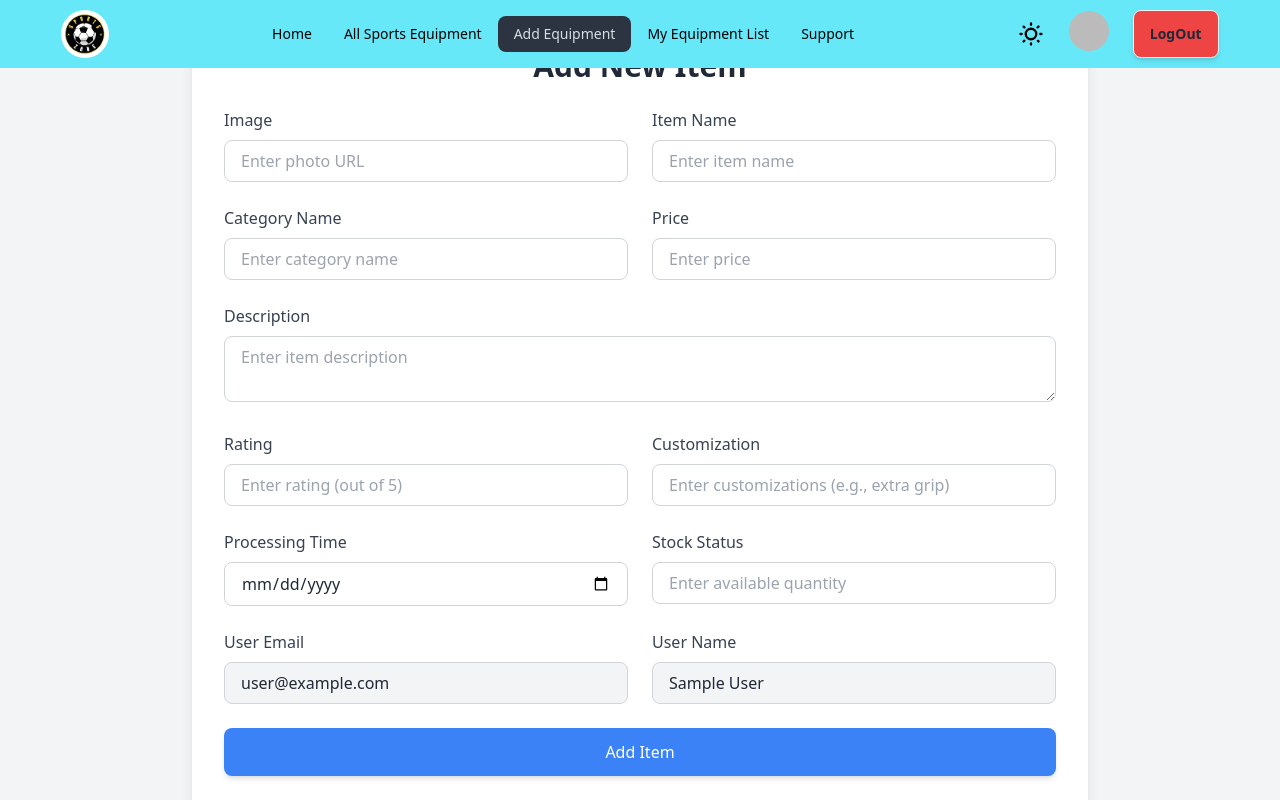
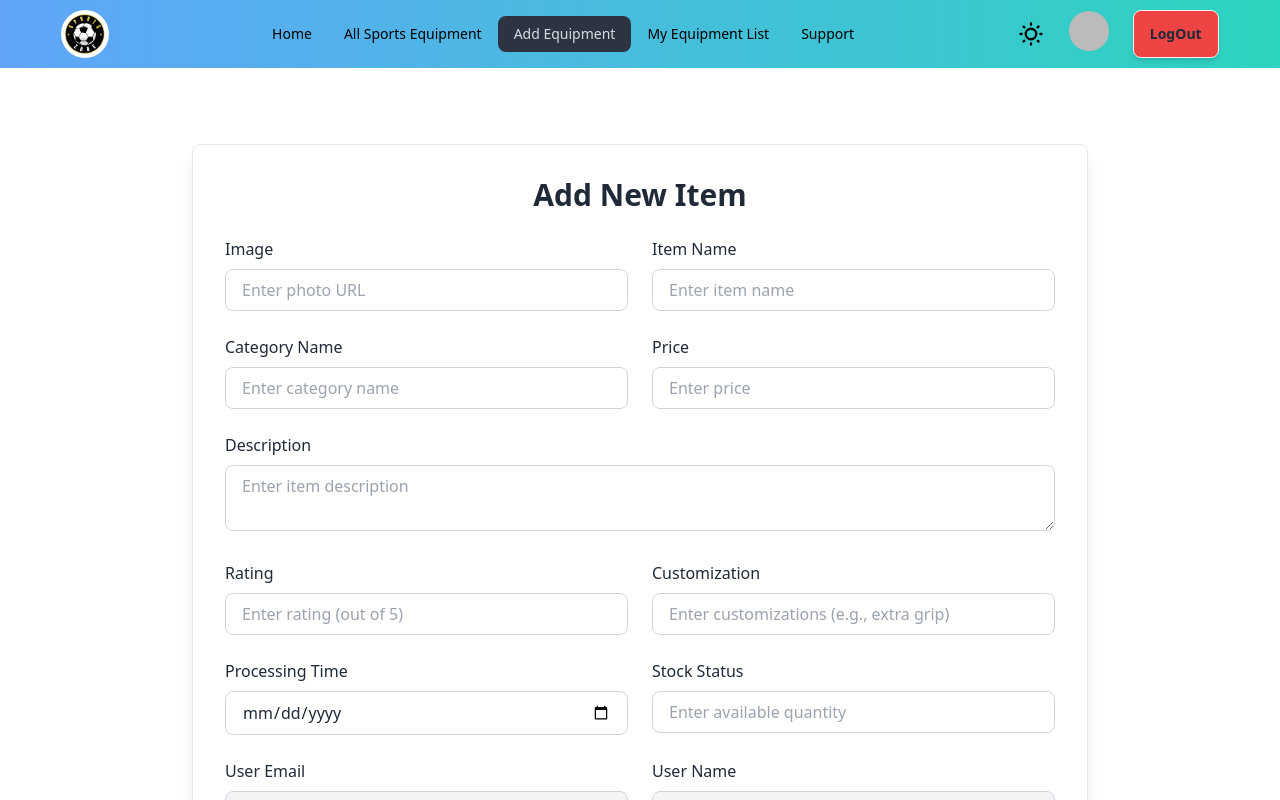
Before and after one commit to GolamRabbaniSajib/sports-zone, a React (Vite) app: page /addEquip in a window 1280 px wide. Shown: the top 800 px of the page. Built offline with nearby package versions, Linux system fonts and the light colour scheme; no server answers; sample sign-in values are in the browser's storage.

Commit message:
design improve 2

```diff
--- a/src/components/ActiveSlider.jsx
+++ b/src/components/ActiveSlider.jsx
@@ -33,7 +33,7 @@ const ActiveSlider = () => {
     slidesToScroll: 1,
   };
   return (
-    <div className="py-10">
+    <div className="pt-20 space-y-6">
       <div className="py-9">
         <h1 className="text-3xl font-bold text-center">
           <span className="text-blue-400">Top</span> Seller
--- a/src/components/Footer.jsx
+++ b/src/components/Footer.jsx
@@ -1,6 +1,6 @@
 const Footer = () => {
   return (
-    <div className="bg-cyan-300 text-black mt-28">
+    <div className="bg-gradient-to-r from-blue-400 to-teal-400  text-black mt-28">
       <footer className="footer footer-center w-11/12 mx-auto text-base-content rounded p-10">
       <div>
         <h1 className="text-3xl text-center pt-4 py-2 font-bold text-black">Sports Zone</h1>
--- a/src/components/ItemCard.jsx
+++ b/src/components/ItemCard.jsx
@@ -5,7 +5,7 @@ import { Rating } from "@smastrom/react-rating";
 import "@smastrom/react-rating/style.css";
 
 const ItemCard = ({ item }) => {
-  const { _id, photo, name, categoryName, price, rating } = item;
+  const { _id, photo, name, categoryName, price, rating, description } = item;
   return (
     <div>
       <Zoom>
@@ -23,22 +23,8 @@ const ItemCard = ({ item }) => {
           <div className="mt-2 text-white">
             {/* Name */}
             <h2 className="text-3xl font-bold ">{name}</h2>
-            {/* Rating */}
-            <div className="flex justify-center mt-2">
-              <Rating style={{ maxWidth: 180 }} value={rating} readOnly />
-            </div>
-            <div className="flex justify-between items-center my-2">
-              {/* Price */}
-              <h1 className="text-xl font-semibold text-gray-500">{price}$</h1>
-              {/* Category */}
-              {categoryName ? (
-                <div className="badge badge-secondary">{categoryName}</div>
-              ) : (
-                <div className="badge badge-secondary">Uncategorised</div>
-              )}
-            </div>
-
-
+            {/* description */}
+            <div className="mt-2">{description.substring(0, 60)}...</div>
             {/* View Details Button */}
             <div className="mt-4">
               <Link to={`viewDetail/${_id}`}>
--- a/src/components/NavBar.jsx
+++ b/src/components/NavBar.jsx
@@ -49,7 +49,7 @@ const NavBar = () => {
     </>
   );
   return (
-    <div className="bg-cyan-300 fixed  z-20 w-full">
+    <div className="bg-gradient-to-r from-blue-400 to-teal-400 fixed  z-20 w-full">
       <div className="navbar justify-between items-center container md:w-11/12 mx-auto text-black">
         <div>
           <div className="dropdown">
--- a/src/pages/AddEquipment.jsx
+++ b/src/pages/AddEquipment.jsx
@@ -59,23 +59,18 @@ const AddEquipment = () => {
         <title>Sport | Add Equipment</title>
       </Helmet>
       <Fade>
-        <div className="bg-gray-100 min-h-screen flex items-center justify-center px-4 py-4">
+        <div className=" min-h-screen pt-36 flex items-center justify-center px-4 py-4">
           <form
             onSubmit={handleSubmit}
-            className="bg-white shadow-lg rounded-lg p-8 w-full max-w-4xl space-y-6"
+            className=" border shadow-lg rounded-lg p-8 w-full max-w-4xl space-y-6"
           >
-            <h2 className="text-3xl font-bold text-gray-800 text-center">
-              Add New Item
-            </h2>
+            <h2 className="text-3xl font-bold text-center">Add New Item</h2>
 
             {/* Form Grid */}
             <div className="grid grid-cols-1 md:grid-cols-2 gap-6">
               {/* Image Upload */}
               <div>
-                <label
-                  htmlFor="image"
-                  className="block text-gray-700 font-medium mb-2"
-                >
+                <label htmlFor="image" className="block font-medium mb-2">
                   Image
                 </label>
                 <input
@@ -88,10 +83,7 @@ const AddEquipment = () => {
 
               {/* Item Name */}
               <div>
-                <label
-                  htmlFor="itemName"
-                  className="block text-gray-700 font-medium mb-2"
-                >
+                <label htmlFor="itemName" className="block font-medium mb-2">
                   Item Name
                 </label>
                 <input
@@ -106,7 +98,7 @@ const AddEquipment = () => {
               <div>
                 <label
                   htmlFor="categoryName"
-                  className="block text-gray-700 font-medium mb-2"
+                  className="block font-medium mb-2"
                 >
                   Category Name
                 </label>
@@ -120,10 +112,7 @@ const AddEquipment = () => {
 
               {/* Price */}
               <div>
-                <label
-                  htmlFor="price"
-                  className="block text-gray-700 font-medium mb-2"
-                >
+                <label htmlFor="price" className="block font-medium mb-2">
                   Price
                 </label>
                 <input
@@ -136,10 +125,7 @@ const AddEquipment = () => {
 
               {/* Description */}
               <div className="md:col-span-2">
-                <label
-                  htmlFor="description"
-                  className="block text-gray-700 font-medium mb-2"
-                >
+                <label htmlFor="description" className="block font-medium mb-2">
                   Description
                 </label>
                 <textarea
@@ -151,10 +137,7 @@ const AddEquipment = () => {
 
               {/* Rating */}
               <div>
-                <label
-                  htmlFor="rating"
-                  className="block text-gray-700 font-medium mb-2"
-                >
+                <label htmlFor="rating" className="block font-medium mb-2">
                   Rating
                 </label>
                 <input
@@ -171,7 +154,7 @@ const AddEquipment = () => {
               <div>
                 <label
                   htmlFor="customization"
-                  className="block text-gray-700 font-medium mb-2"
+                  className="block font-medium mb-2"
                 >
                   Customization
                 </label>
@@ -187,7 +170,7 @@ const AddEquipment = () => {
               <div>
                 <label
                   htmlFor="processingTime"
-                  className="block text-gray-700 font-medium mb-2"
+                  className="block font-medium mb-2"
                 >
                   Processing Time
                 </label>
@@ -201,10 +184,7 @@ const AddEquipment = () => {
 
               {/* Stock Status */}
               <div>
-                <label
-                  htmlFor="stockStatus"
-                  className="block text-gray-700 font-medium mb-2"
-                >
+                <label htmlFor="stockStatus" className="block font-medium mb-2">
                   Stock Status
                 </label>
                 <input
@@ -217,10 +197,7 @@ const AddEquipment = () => {
 
               {/* User Email */}
               <div>
-                <label
-                  htmlFor="userEmail"
-                  className="block text-gray-700 font-medium mb-2"
-                >
+                <label htmlFor="userEmail" className="block font-medium mb-2">
                   User Email
                 </label>
                 <input
@@ -234,10 +211,7 @@ const AddEquipment = () => {
 
               {/* User Name */}
               <div>
-                <label
-                  htmlFor="userName"
-                  className="block text-gray-700 font-medium mb-2"
-                >
+                <label htmlFor="userName" className="block font-medium mb-2">
                   User Name
                 </label>
                 <input
@@ -252,7 +226,7 @@ const AddEquipment = () => {
 
             {/* Submit Button */}
             <div className="flex justify-center">
-              <button className="bg-blue-500 text-white w-full px-6 py-3 rounded-lg shadow-md hover:bg-blue-600 focus:outline-none focus:ring-2 focus:ring-blue-400 transition transform duration-300 hover:scale-105 active:scale-95">
+              <button className="bg-gradient-to-r from-blue-400 to-teal-400  text-white w-full px-6 py-3 rounded-lg shadow-md hover:bg-blue-600 focus:outline-none focus:ring-2 focus:ring-blue-400 transition transform duration-300 hover:scale-105 active:scale-95">
                 Add Item
               </button>
             </div>
--- a/src/pages/AllEquipments.jsx
+++ b/src/pages/AllEquipments.jsx
@@ -22,7 +22,7 @@ const AllEquipments = () => {
       </Helmet>
       <Flip>
         <div>
-          <h1 className="text-3xl font-semibold text-center py-10">
+          <h1 className="text-3xl font-semibold text-center pt-24 pb-10">
             All Sports <span className="text-blue-500">Equipments</span>
           </h1>
           <div className="w-11/12 mx-auto flex justify-start pt-10">
--- a/src/pages/Home.jsx
+++ b/src/pages/Home.jsx
@@ -16,7 +16,7 @@ const Home = () => {
         <ActiveSlider></ActiveSlider>
       </div>
       <Bounce>
-        <section className="py-6 space-y-3">
+        <section className="pt-36 space-y-6">
           <h1 className="text-3xl font-bold text-center text-green-400">
             €/£10 off your first order
           </h1>
@@ -27,7 +27,7 @@ const Home = () => {
             AllSportStore. Discount not applicable on sale items or promotions.
           </p>
           <div className="flex justify-center items-center">
-            <button className="bg-blue-500 text-white font-medium py-3 px-8 rounded-lg shadow-md transform transition-all duration-300 ease-in-out hover:scale-105 hover:shadow-blue-500/50">
+            <button className="bg-gradient-to-r from-blue-400 to-teal-400  text-white font-medium py-3 px-8 rounded-lg shadow-md transform transition-all duration-300 ease-in-out hover:scale-105 hover:shadow-blue-500/50">
               Join Now
             </button>
           </div>
@@ -35,9 +35,9 @@ const Home = () => {
       </Bounce>
       {/* category */}
       <Slide>
-        <section className="py-11">
+        <section className="pt-36">
           <h1 className="text-3xl font-bold text-center">
-            Product <span className="text-blue-500">Categories</span>
+            Product <span className="text-blue-500 pb-20">Categories</span>
           </h1>
           <div className="grid grid-cols-2 md:grid-cols-3 lg:grid-cols-6 gap-5">
             <div className="card">
@@ -116,8 +116,8 @@ const Home = () => {
         </section>
       </Slide>
       {/* items */}
-        <section>
-          <h1 className="text-3xl font-bold text-center pt-4 pb-16">
+        <section className="pt-36">
+          <h1 className="text-3xl font-bold text-center pt-4 pb-20">
             <span className="text-blue-500">Pro</span>ducts
           </h1>
           <div className="grid md:grid-cols-2 lg:grid-cols-4 gap-4">
@@ -127,12 +127,12 @@ const Home = () => {
           </div>
         </section>
       <Slide>
-        <section>
+        <section className="pt-36">
           <div className=" min-h-screen my-4 py-4">
             <div
-              className="py-4 space-y-2"
+              className=""
             >
-              <h1 className="text-4xl font-semibold text-center">
+              <h1 className="text-4xl pb-20 font-semibold text-center">
                 {" "}
                 <span className="text-blue-500">Our </span>
                 User <span className="text-blue-500">Reviews</span>
--- a/src/pages/Login.jsx
+++ b/src/pages/Login.jsx
@@ -8,6 +8,7 @@ import Swal from "sweetalert2";
 import { signInWithPopup } from "firebase/auth";
 import { Bounce } from "react-awesome-reveal";
 import { Helmet } from "react-helmet-async";
+import loginLog from "../assets/Secure login.gif";
 
 const Login = () => {
   const [show, setShow] = useState(false);
@@ -60,14 +61,17 @@ const Login = () => {
       });
   };
   return (
-    <div>
+    <div className="pt-36 pb-12">
       <Helmet>
         <title>Sport | Login</title>
       </Helmet>
       <Bounce>
-        <div className="flex justify-center items-center min-h-screen">
+        <div className="md:flex justify-center items-center min-h-screen">
+          <div className="md:mr-4">
+            <img className="min-h-screen rounded-md" src={loginLog} alt="" />
+          </div>
           <div className="card bg-base-100 w-full max-w-lg shrink-0 shadow-xl p-6 border">
-            <h1 className="font-semibold text-4xl text-center p-4 bg-blue-200 rounded-lg shadow-lg hover:shadow-indigo-500/50">
+            <h1 className="font-semibold text-2xl md:text-4xl text-center p-4 bg-blue-200 rounded-lg shadow-lg hover:shadow-indigo-500/50">
               Login your account
             </h1>
             <form onSubmit={handleLogin} className="card-body">
--- a/src/pages/Register.jsx
+++ b/src/pages/Register.jsx
@@ -7,6 +7,7 @@ import { auth, AuthContext } from "../provider/AuthProvider";
 import { signInWithPopup } from "firebase/auth";
 import { Bounce } from "react-awesome-reveal";
 import { Helmet } from "react-helmet-async";
+import signUpLogo from '../assets/Sign up.gif'
 
 const Register = () => {
   const [show, setShow] = useState(false);
@@ -98,14 +99,17 @@ const Register = () => {
       });
   };
   return (
-    <div>
+    <div className="pt-36 pb-12">
       <Helmet>
         <title>Sport | Register</title>
       </Helmet>
       <Bounce>
-        <div className="flex justify-center items-center min-h-screen">
+        <div className="md:flex md:flex-row-reverse items-center min-h-screen">
+          <div className="md:ml-4">
+            <img className="min-h-screen rounded-md" src={signUpLogo} alt="" />
+          </div>
           <div className="card bg-base-100 w-full max-w-lg shrink-0 shadow-xl p-6 border">
-            <h1 className="font-semibold text-4xl text-center p-4 bg-blue-200 rounded-lg shadow-lg hover:shadow-indigo-500/50">
+            <h1 className="font-semibold text-2xl md:text-4xl text-center p-4 bg-blue-200 rounded-lg shadow-lg hover:shadow-indigo-500/50">
               Register your account
             </h1>
             <form onSubmit={handleRegister} className="card-body">
--- a/src/pages/ViewDetail.jsx
+++ b/src/pages/ViewDetail.jsx
@@ -19,7 +19,7 @@ const ViewDetail = () => {
   } = item;
 
   return (
-    <div className="w-11/12 mx-auto py-4">
+    <div className="w-11/12 mx-auto pt-36 pb-4">
       <Helmet>
         <title>Sport | View</title>
       </Helmet>
--- a/src/router/router.jsx
+++ b/src/router/router.jsx
@@ -14,66 +14,84 @@ import MyEquipments from "../pages/MyEquipments";
 import UpdateItem from "../pages/UpdateItem";
 import UserRouter from "./UserRouter";
 
-
-
 const router = createBrowserRouter([
   {
-        path: '/',
+    path: "/",
     element: <HomeLayOut></HomeLayOut>,
     errorElement: <Error></Error>,
     children: [
       {
-                path: '/',
+        path: "/",
         element: <Home></Home>,
-                loader: ()=> fetch('https://sport-equipment-server-six.vercel.app/litems')
+        loader: () =>
+          fetch("https://sport-equipment-server-six.vercel.app/litems"),
       },
       {
-                path: '/profile',
-                element: <Profile></Profile>
+        path: "/profile",
+        element: <Profile></Profile>,
       },
       {
-                path: '/updateProfile',
-                element: <UpdateProfile></UpdateProfile>
+        path: "/updateProfile",
+        element: <UpdateProfile></UpdateProfile>,
       },
       {
-                path: '/addEquip',
-                element: <UserRouter><AddEquipment></AddEquipment></UserRouter>
+        path: "/addEquip",
+        element: (
+          <UserRouter>
+            <AddEquipment></AddEquipment>
+          </UserRouter>
+        ),
       },
       {
-                path: '/viewDetail/:id',
-                element: <UserRouter><ViewDetail></ViewDetail></UserRouter>,
-                loader: ({params})=> fetch(`https://sport-equipment-server-six.vercel.app/item/${params.id}`)
+        path: "/viewDetail/:id",
+        element: <ViewDetail></ViewDetail>,
+        loader: ({ params }) =>
+          fetch(
+            `https://sport-equipment-server-six.vercel.app/item/${params.id}`
+          ),
       },
       {
-                path: '/updateItem/:id',
-                element: <UserRouter><UpdateItem></UpdateItem></UserRouter>,
-                loader: ({params})=> fetch(`https://sport-equipment-server-six.vercel.app/item/${params.id}`)
+        path: "/updateItem/:id",
+        element: (
+          <UserRouter>
+            <UpdateItem></UpdateItem>
+          </UserRouter>
+        ),
+        loader: ({ params }) =>
+          fetch(
+            `https://sport-equipment-server-six.vercel.app/item/${params.id}`
+          ),
       },
       {
-                path: '/all',
+        path: "/all",
         element: <AllEquipments></AllEquipments>,
-                loader: ()=> fetch('https://sport-equipment-server-six.vercel.app/items')
+        loader: () =>
+          fetch("https://sport-equipment-server-six.vercel.app/items"),
       },
       {
-                path: '/myEquip',
-                element: <UserRouter><MyEquipments></MyEquipments></UserRouter>
-            }
-        ]
+        path: "/myEquip",
+        element: (
+          <UserRouter>
+            <MyEquipments></MyEquipments>
+          </UserRouter>
+        ),
+      },
+    ],
   },
   {
-        path: '/auth',
+    path: "/auth",
     element: <AuthLayOut></AuthLayOut>,
     children: [
       {
-                path: '/auth/login',
-                element: <Login></Login>
+        path: "/auth/login",
+        element: <Login></Login>,
       },
       {
-                path: '/auth/register',
-                element: <Register></Register>
-            }
-        ]
-    }
-])
+        path: "/auth/register",
+        element: <Register></Register>,
+      },
+    ],
+  },
+]);
 
 export default router;
```
Also changed, not shown: src/assets/Secure login.gif (added), src/assets/Sign up.gif (added). Lines whose indentation alone changed are shown as unchanged.
